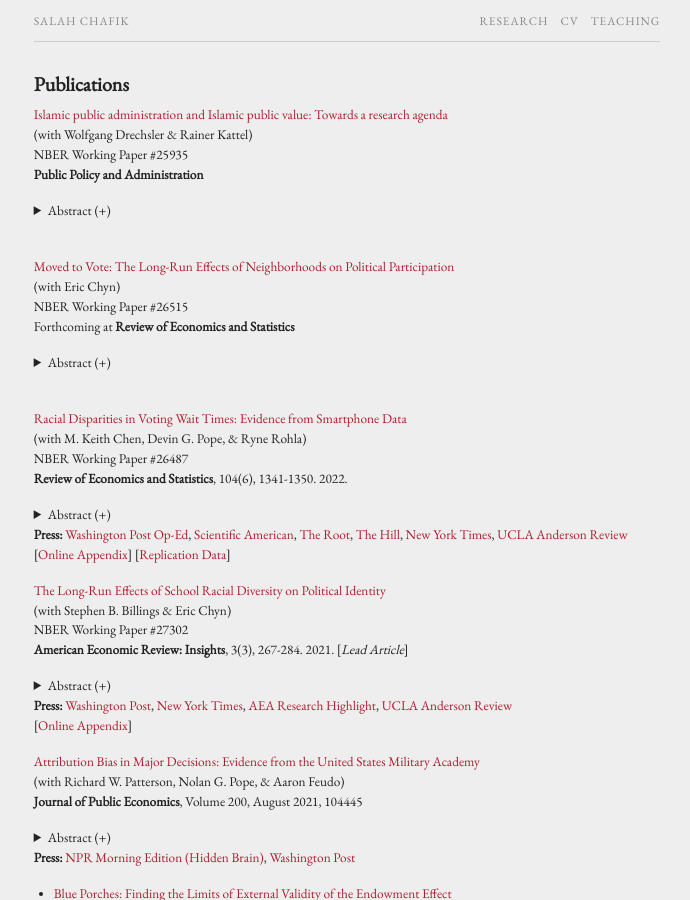
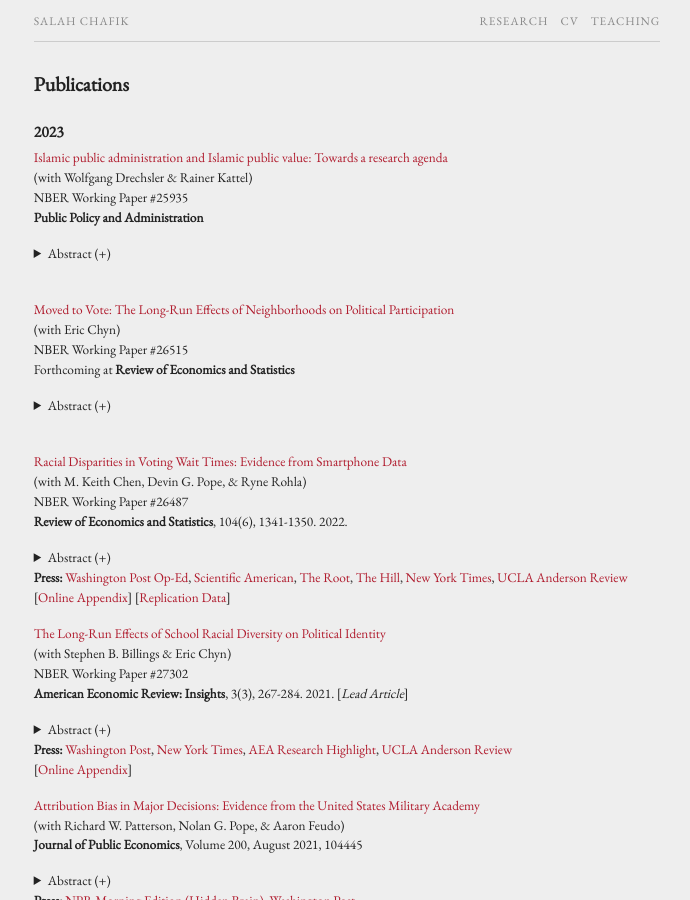
Before and after one commit to schafik/schafik.github.io, a Jekyll site: the page built from research.md, in a window 1280 px wide and 900 px high. Shown: the whole window, without its empty margins (293-983 px from the left). Built offline with Jekyll 4.4.1, drawn with Linux system fonts in a browser that asks for light colours; comment, search, counter and statistics services are not loaded; our own code applies the rules of GitHub Pages for plain Markdown files.

Commit message:
Update research.md

```diff
--- a/research.md
+++ b/research.md
@@ -5,7 +5,7 @@ permalink: /research/
 
 ## Publications
 
-
+### 2023
   [Islamic public administration and Islamic public value: Towards a research agenda](/f/Inaccurate_Statistical_Discrimination.pdf) <br />
   (with Wolfgang Drechsler & Rainer Kattel)<br />
   NBER Working Paper #25935<br />
```
